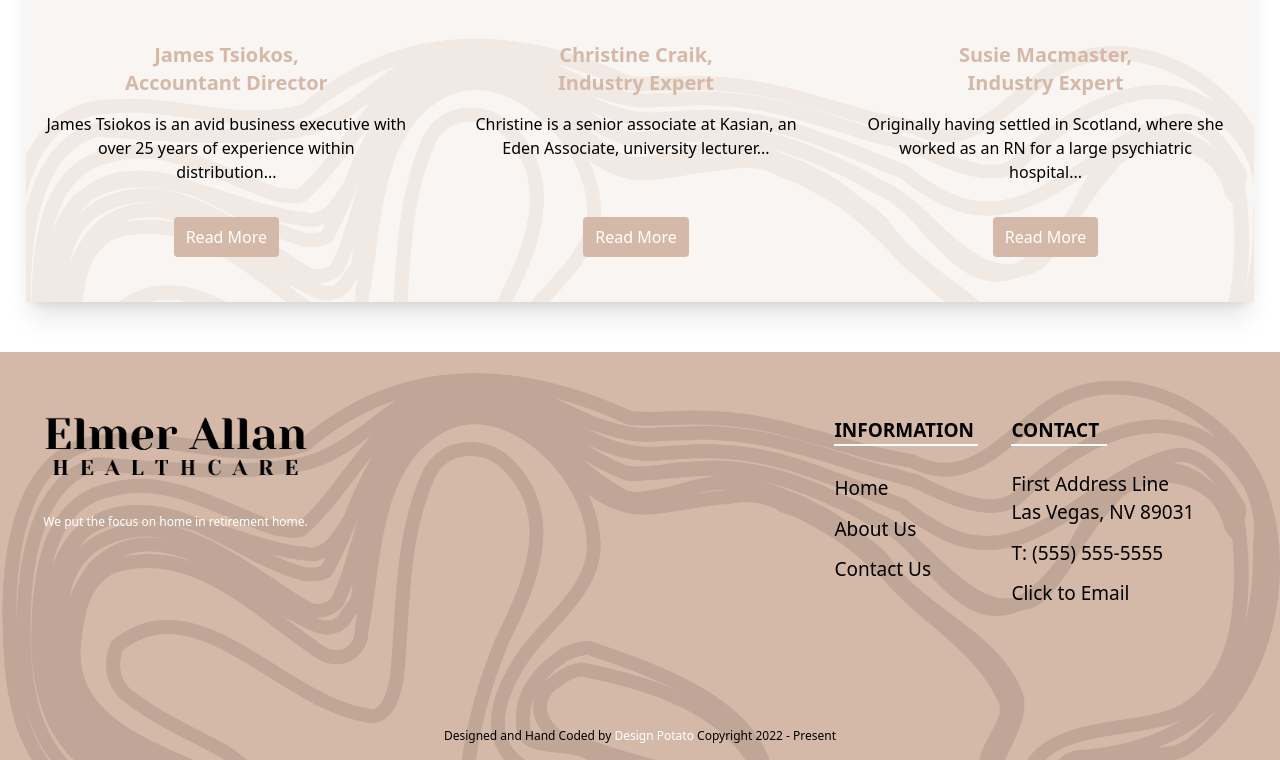
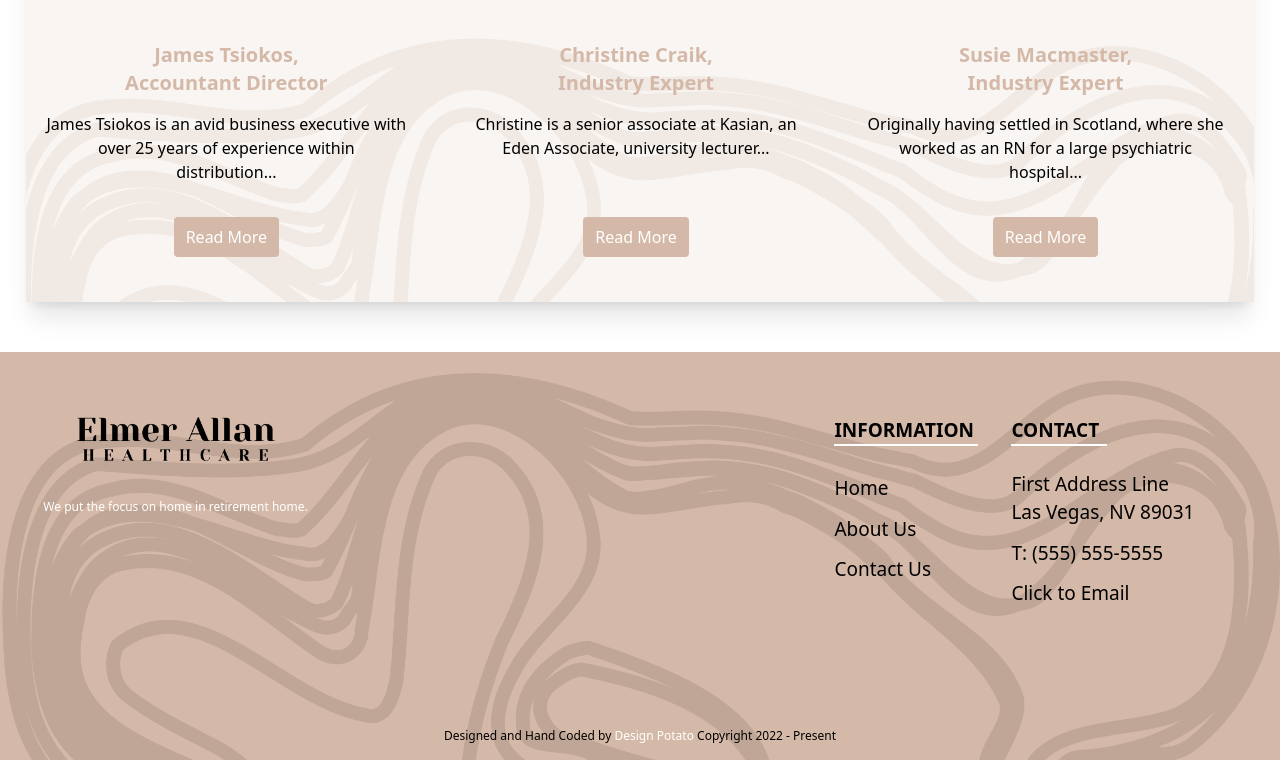
Before and after one commit to AnthonyEspinozaCS/ElmerAllanPrototype, a website: page board.html in a window 1280 px wide. Shown: the part 1802-2562 px from the top of the page. Drawn offline with Linux system fonts and the light colour scheme.

Commit message:
Board.html logo sizing.

```diff
--- a/board.html
+++ b/board.html
@@ -386,7 +386,7 @@
               decoding="async"
               src="/src/logo_transparent.png"
               alt="logo"
-              width="264"
+              width="200"
               height="78"
             />
           </a>
```
